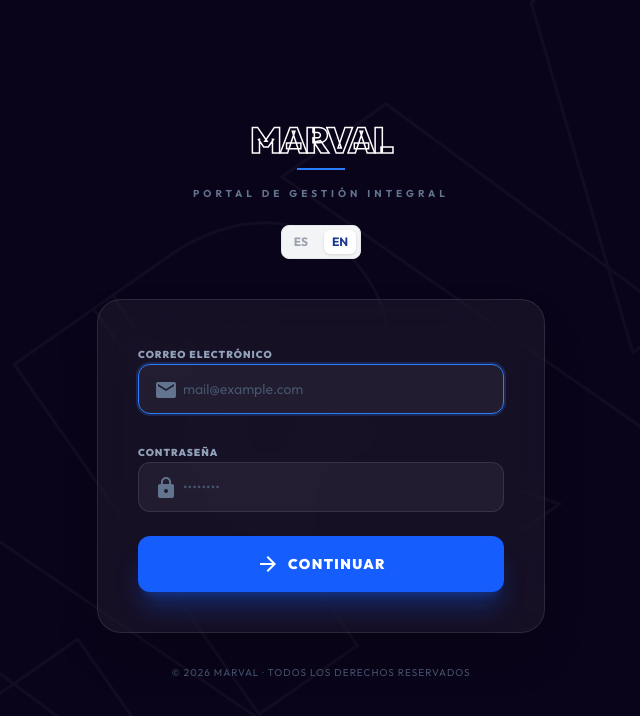
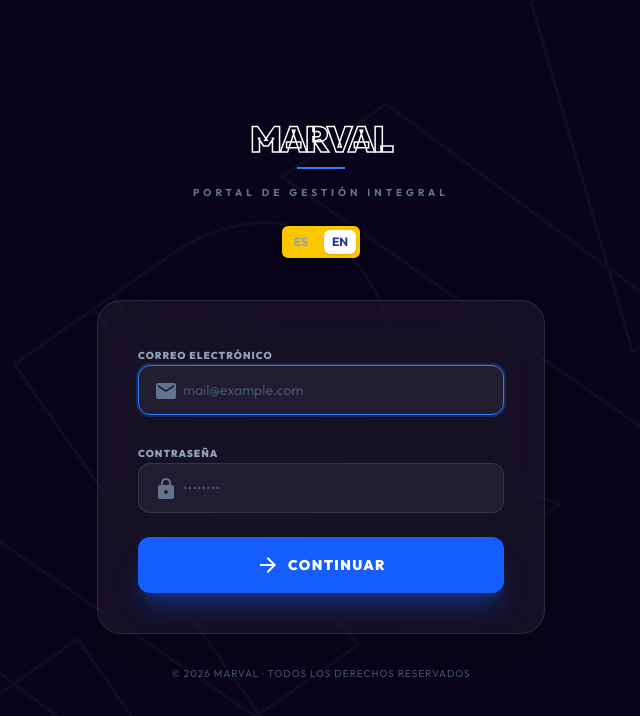
Before and after one commit to TheMarvals/launchpad, a Next.js app: page /en/login in a window 1280 px wide. Shown: the top 716 px of the page, without its empty margins (319-959 px from the left). Built offline with nearby package versions, Linux system fonts and the light colour scheme.

Commit message:
fix: explicit locale switcher visibility

```diff
--- a/src/components/LocaleSwitcher.tsx
+++ b/src/components/LocaleSwitcher.tsx
@@ -16,7 +16,7 @@ export default function LocaleSwitcher() {
   };
 
   return (
-    <div className="flex items-center space-x-2 bg-gray-100 p-1 rounded-lg border border-gray-200">
+    <div className="flex items-center space-x-2 bg-yellow-400 p-1 rounded-lg border-2 border-black shadow-lg">
       <button
         onClick={() => onLocaleChange('es')}
         className={`px-2 py-1 text-xs font-bold rounded-md transition-all ${
```
